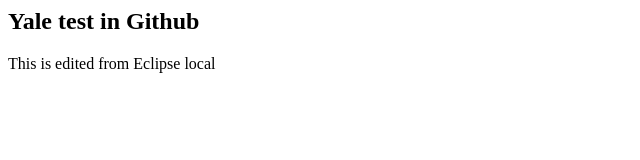
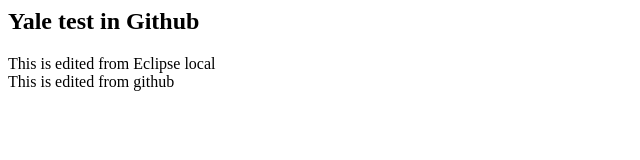
Before and after one commit to developer641/yale, a plain HTML site: page index.html in a window 1280 px wide. Shown: the whole page, without its empty margins (0-640 px from the left). Drawn offline with Linux system fonts and the light colour scheme.

Commit message:
Update index.html

```diff
--- a/index.html
+++ b/index.html
@@ -2,5 +2,6 @@
 <body>
 <h2>Yale test in Github</h2>
 <div> This is edited from Eclipse local </div>
+<div> This is edited from github </div>
 </body>
 </html>
```
